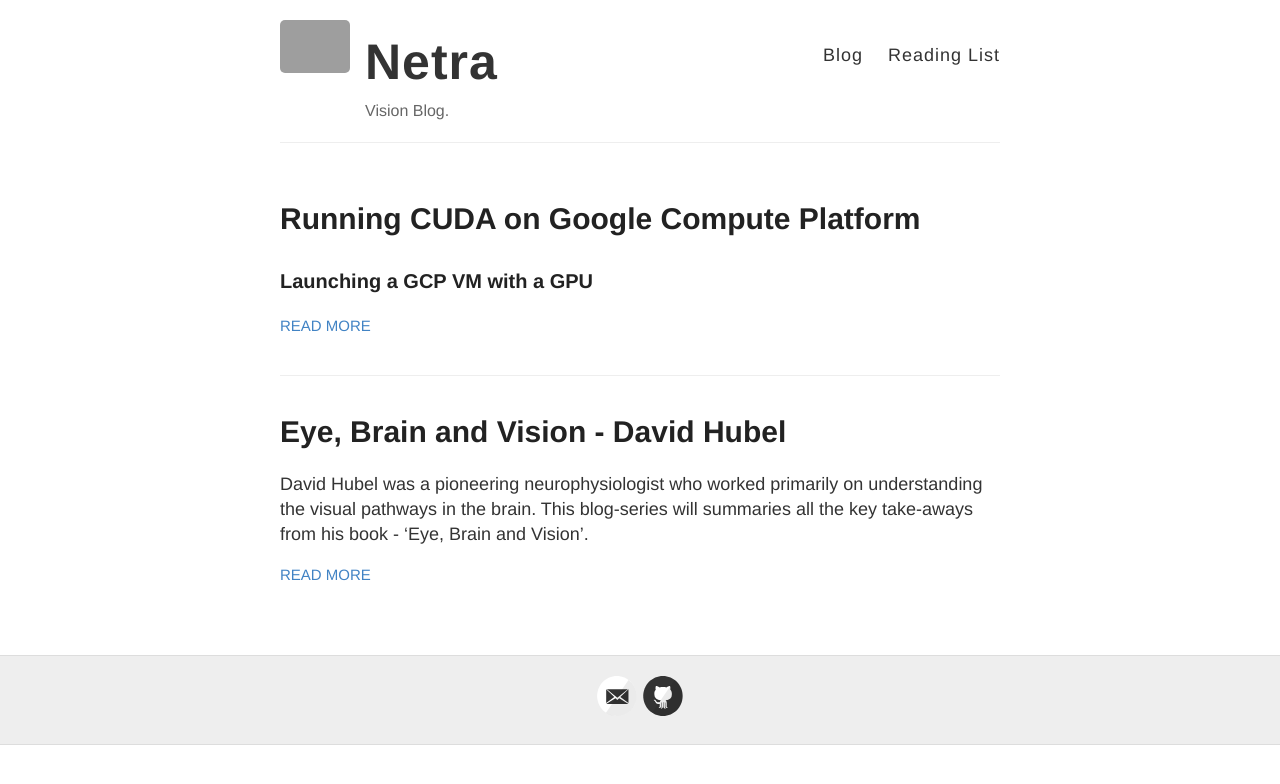
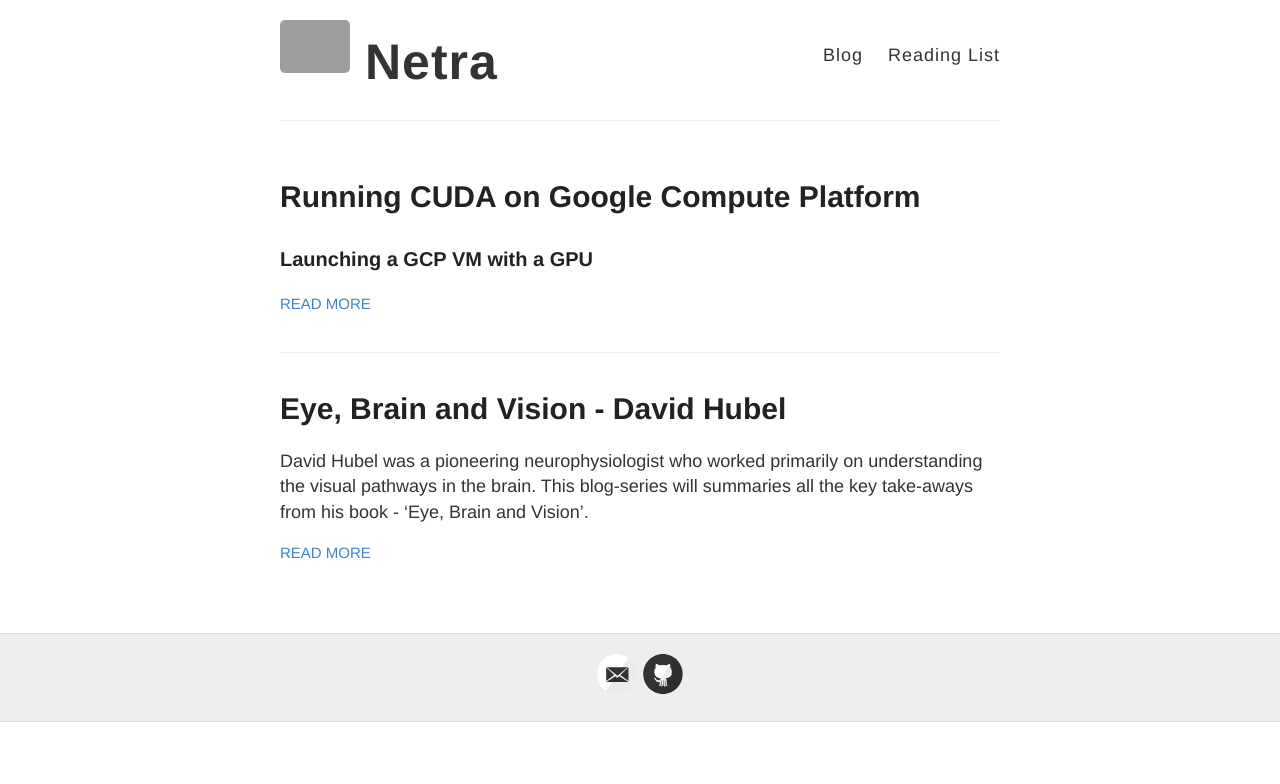
Before and after one commit to kvsrh/kvsrh.github.io.old, a Jekyll site: the page built from index.html, in a window 1280 px wide. Shown: the top 784 px of the page. Built offline with Jekyll 4.4.1, drawn with Linux system fonts in a browser that asks for light colours; grey boxes are pictures that could not be loaded.

Commit message:
Remove descritption.

```diff
--- a/_config.yml
+++ b/_config.yml
@@ -6,7 +6,7 @@
 name: Netra
 
 # Short bio or description (displayed in the header)
-description: Vision Blog.
+description:
 
 # URL of your avatar or profile pic (you could use your GitHub profile pic)
 avatar: https://raw.githubusercontent.com/kvsrh/kvsrh.github.io/master/images/area17.png
```
